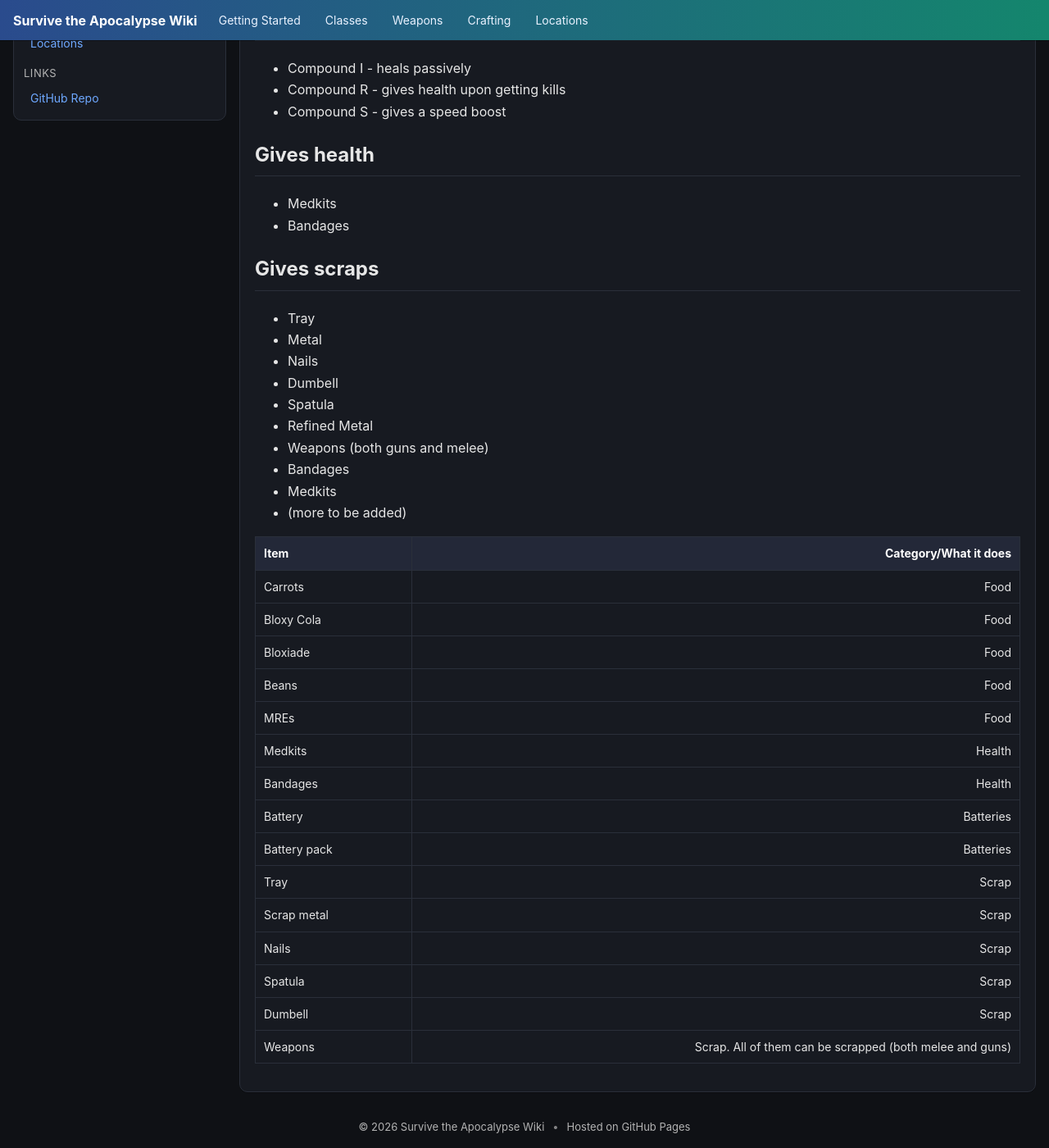
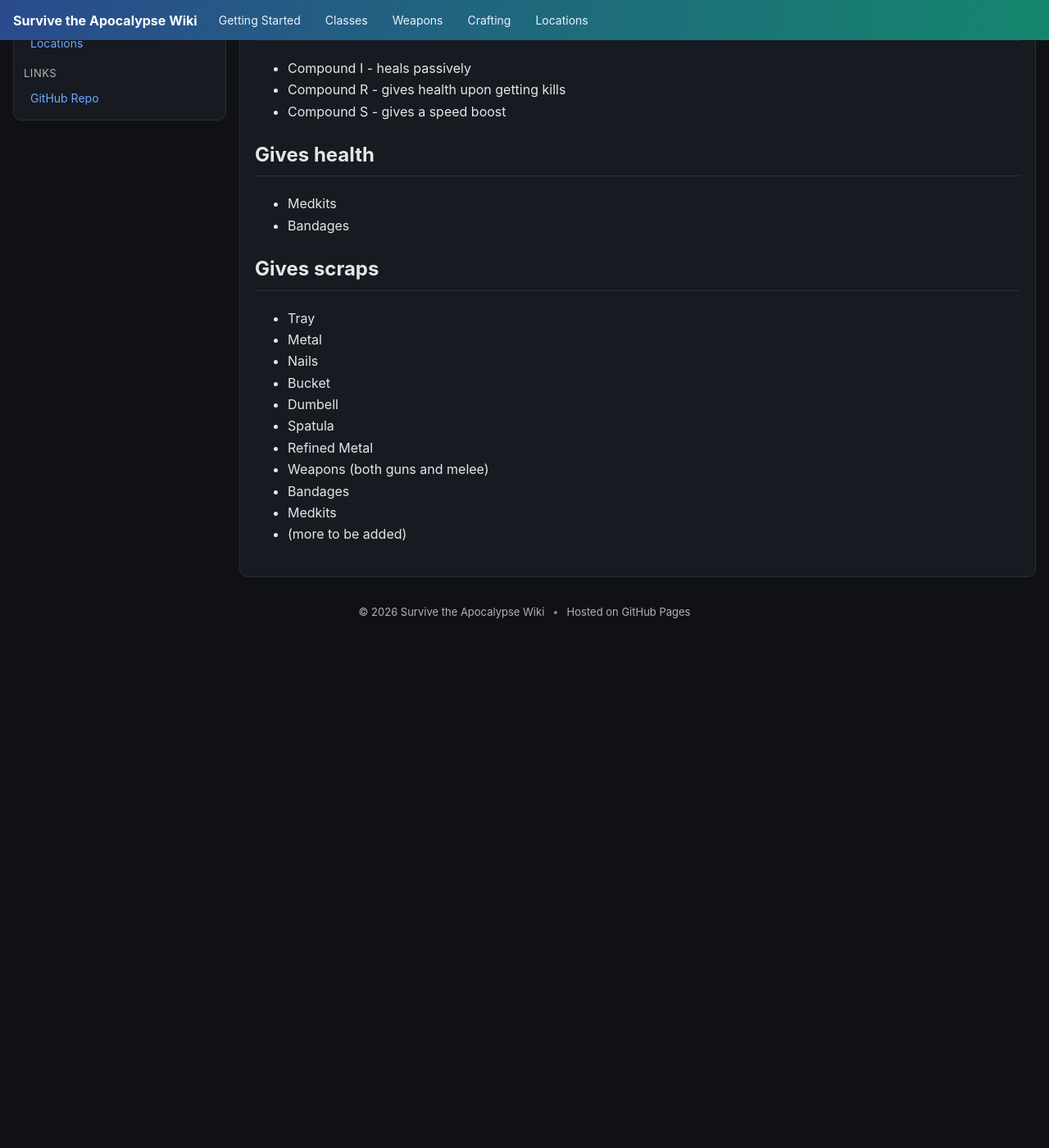
Before and after one commit to Xolreyli/survive-the-apocalypse-wiki, a Jekyll site: the page built from docs/07-items.md, in a window 1280 px wide and 1400 px high, scrolled down 387 px. Shown: the whole window at 82% size. Built offline with Jekyll 4.4.1, drawn with Linux system fonts in a browser that asks for light colours; after the commit the page ends 1159 px from its top, so only the background shows below that.

Commit message:
removed table for items and added some missing things

```diff
--- a/docs/07-items.md
+++ b/docs/07-items.md
@@ -24,6 +24,7 @@ summary: The items that spawn around the map (includes items that don't naturall
 - Tray
 - Metal
 - Nails
+- Bucket
 - Dumbell
 - Spatula
 - Refined Metal
@@ -31,21 +32,3 @@ summary: The items that spawn around the map (includes items that don't naturall
 - Bandages
 - Medkits
 - (more to be added)
-
-| Item | Category/What it does |
-|---|---:|
-| Carrots | Food |
-| Bloxy Cola | Food |
-| Bloxiade | Food |
-| Beans | Food |
-| MREs | Food |
-| Medkits | Health |
-| Bandages | Health |
-| Battery | Batteries |
-| Battery pack | Batteries |
-| Tray | Scrap |
-| Scrap metal | Scrap |
-| Nails | Scrap |
-| Spatula | Scrap |
-| Dumbell | Scrap |
-| Weapons | Scrap. All of them can be scrapped (both melee and guns) |
```
Also changed, not shown: docs/05-weapons.md (+1 -0 lines), docs/10-zombies.md (+1 -0 lines), assets/img/locations/irradiated-zone.png (added).
